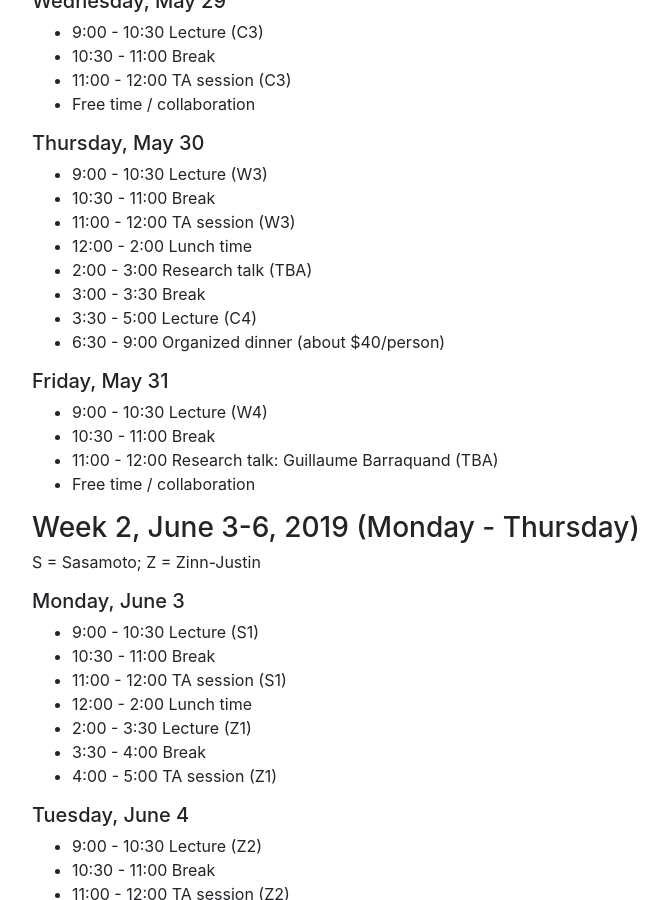
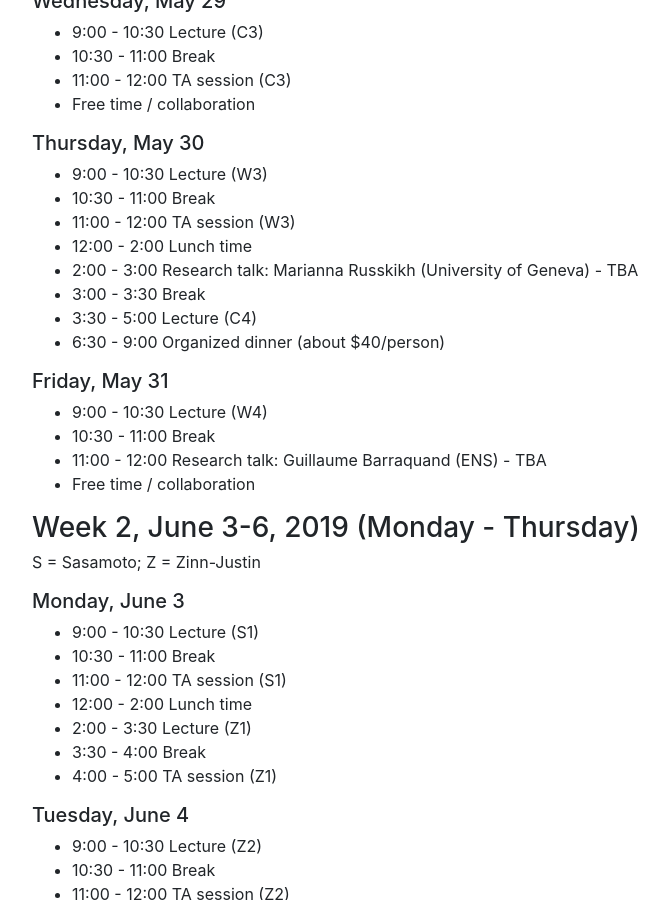
Before and after one commit to int-prob/int-prob-code, a Jekyll site: the page built from vipss2019/schedule.md, in a window 1280 px wide and 900 px high, scrolled down 1255 px. Shown: the whole window, without its empty margins (53-721 px from the left). Built offline with Jekyll 4.4.1, drawn with Linux system fonts in a browser that asks for light colours; nearby versions of some CDN libraries.

Commit message:
Update schedule.md

```diff
--- a/vipss2019/schedule.md
+++ b/vipss2019/schedule.md
@@ -67,7 +67,7 @@ C = Chelkak; W = Warnaar
 - 10:30 - 11:00 Break
 - 11:00 - 12:00 TA session (W3)
 - 12:00 - 2:00 Lunch time
-- 2:00 - 3:00 Research talk (TBA)
+- 2:00 - 3:00 Research talk: Marianna Russkikh (University of Geneva) - TBA
 - 3:00 - 3:30 Break
 - 3:30 - 5:00 Lecture (C4)
 - 6:30 - 9:00 Organized dinner (about $40/person)
@@ -76,7 +76,7 @@ C = Chelkak; W = Warnaar
 
 - 9:00 - 10:30 Lecture (W4)
 - 10:30 - 11:00 Break
-- 11:00 - 12:00 Research talk: Guillaume Barraquand (TBA)
+- 11:00 - 12:00 Research talk: Guillaume Barraquand (ENS) - TBA
 - Free time / collaboration
 
 
```
